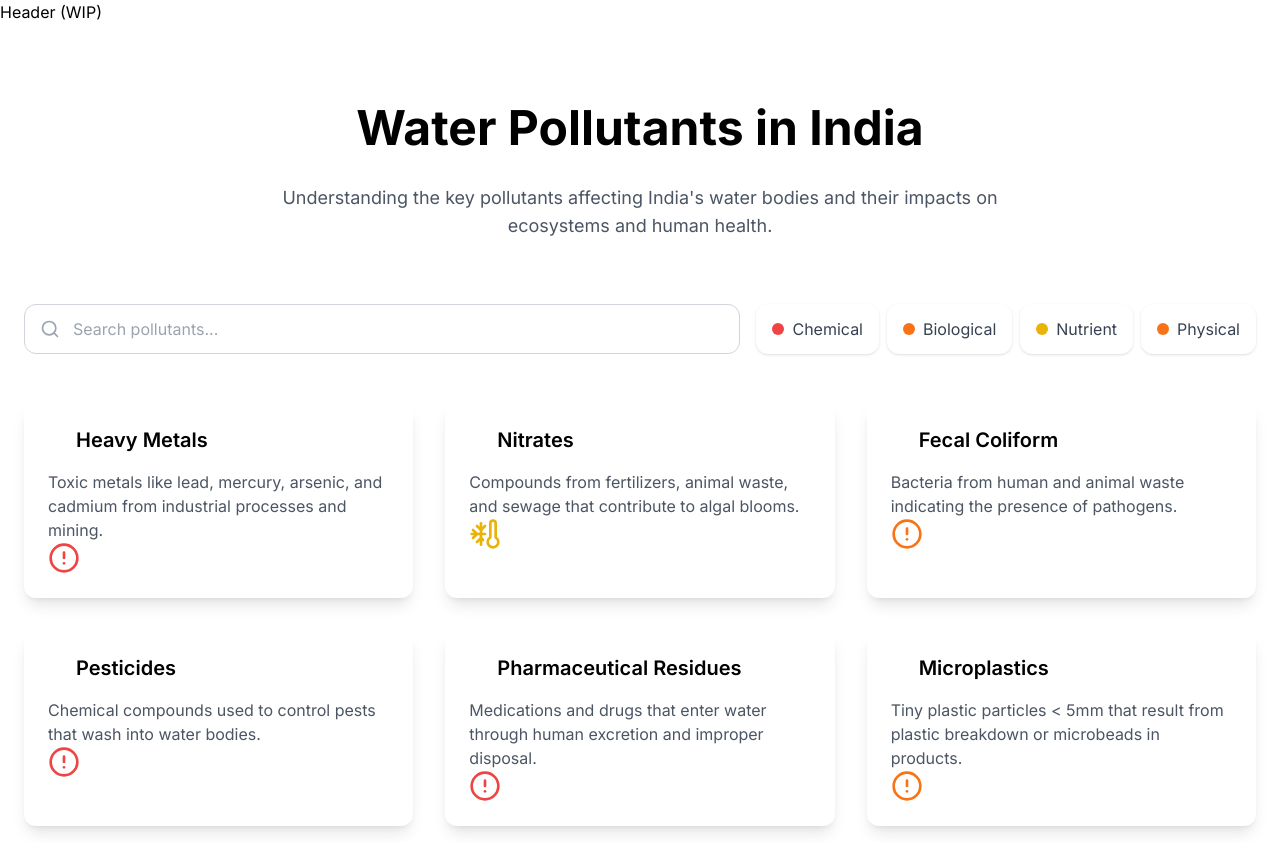
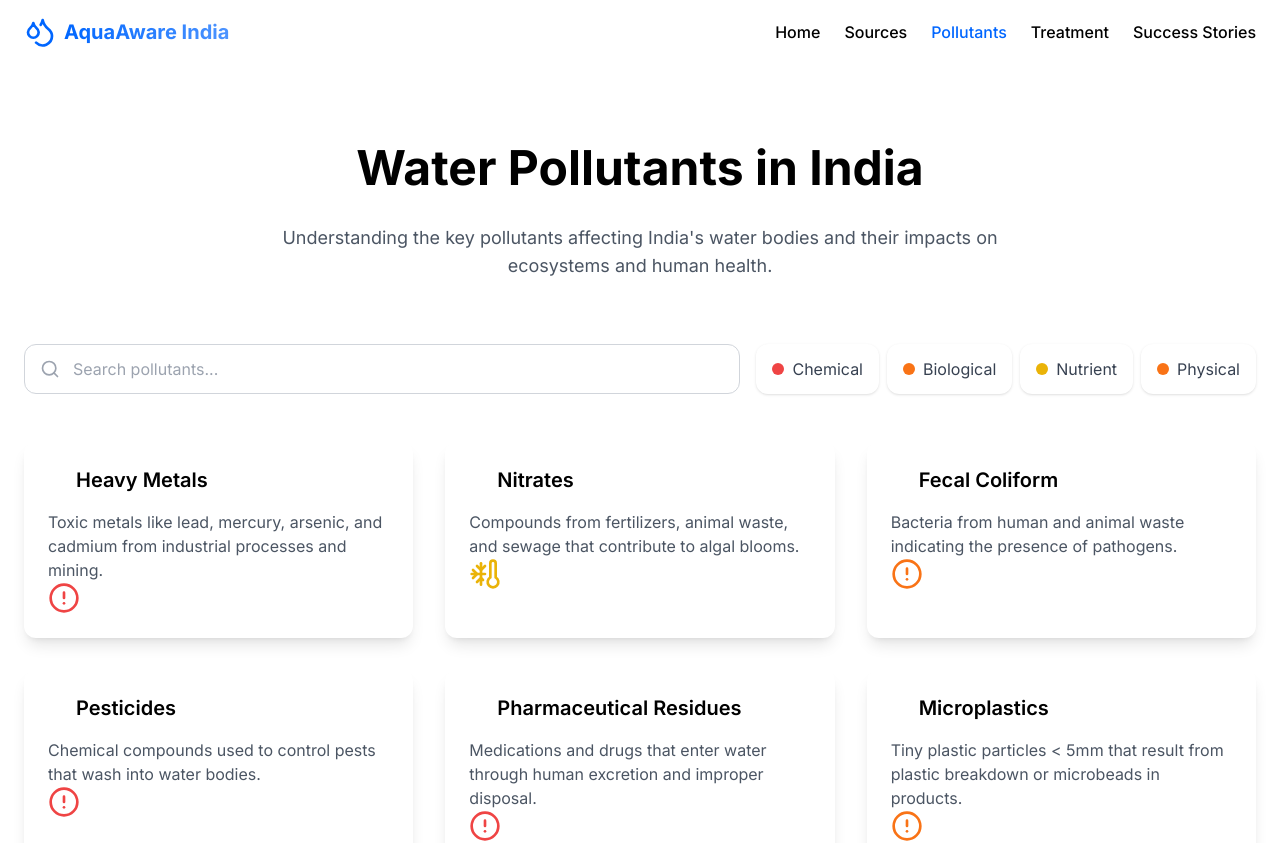
Before and after one commit to nawseekhiya/aqua-aware, a React (Vite) app in the folder client/: page /pollutants in a window 1280 px wide. Shown: the top 843 px of the page. Built offline with nearby package versions, Linux system fonts and the light colour scheme.

Commit message:
feat(client): add full layout of Header

```diff
--- a/client/src/components/layout/Header.tsx
+++ b/client/src/components/layout/Header.tsx
@@ -1,11 +1,113 @@
-import React from 'react'
+import { useState, useEffect } from 'react';
+import { NavLink, useLocation } from 'react-router-dom';
+import { Menu, X, Droplets } from 'lucide-react';
 
 const Header = () => {
+  const [isMenuOpen, setIsMenuOpen] = useState(false);
+  const [isScrolled, setIsScrolled] = useState(false);
+  const location = useLocation();
+
+  useEffect(() => {
+    const handleScroll = () => {
+      setIsScrolled(window.scrollY > 10);
+    };
+
+    window.addEventListener('scroll', handleScroll);
+    return () => window.removeEventListener('scroll', handleScroll);
+  }, []);
+
+  useEffect(() => {
+    setIsMenuOpen(false);
+  }, [location]);
+
+  const toggleMenu = () => setIsMenuOpen(!isMenuOpen);
+
+  const navLinks = [
+    { name: 'Home', path: '/' },
+    { name: 'Sources', path: '/sources' },
+    { name: 'Pollutants', path: '/pollutants' },
+    { name: 'Treatment', path: '/treatment' },
+    { name: 'Success Stories', path: '/success' },
+  ];
+
   return (
-    <div>
-      Header (WIP)
-    </div>
-  )
-}
+    <header
+      className={`sticky top-0 z-50 w-full transition-all duration-300 ease-in-out ${
+        isScrolled
+          ? 'bg-white/90 dark:bg-black/90 backdrop-blur-md shadow-md'
+          : 'bg-transparent dark:bg-transparent'
+      }`}
+    >
+      <div className="container mx-auto px-6 py-4">
+        <div className="flex items-center justify-between">
+          <NavLink
+            to="/"
+            className="flex items-center space-x-2"
+          >
+            <Droplets className="h-8 w-8 text-blue-600" />
+            <span className="text-xl font-bold bg-clip-text text-transparent bg-gradient-to-r from-blue-600 to-blue-400">
+              AquaAware India
+            </span>
+          </NavLink>
 
-export default Header
+          {/* Desktop Navigation */}
+          <nav className="hidden md:flex items-center space-x-6">
+            {navLinks.map((link) => (
+              <NavLink
+                key={link.name}
+                to={link.path}
+                className={({ isActive }) =>
+                  `font-medium transition-all duration-300 hover:text-blue-600 ${
+                    isActive
+                      ? 'text-blue-600'
+                      : 'text-black dark:text-white'
+                  }`
+                }
+              >
+                {link.name}
+              </NavLink>
+            ))}
+
+          </nav>
+
+          {/* Mobile Menu Button */}
+          <div className="md:hidden flex items-center">
+            <button
+              onClick={toggleMenu}
+              className="text-black dark:text-white p-2"
+              aria-label="Toggle menu"
+            >
+              {isMenuOpen ? <X className="h-6 w-6" /> : <Menu className="h-6 w-6" />}
+            </button>
+          </div>
+        </div>
+
+        {/* Mobile Navigation */}
+        {isMenuOpen && (
+          <nav className="md:hidden mt-4 py-4 bg-white dark:bg-black border-t border-gray-200 dark:border-gray-800">
+            <ul className="flex flex-col space-y-4">
+              {navLinks.map((link) => (
+                <li key={link.name}>
+                  <NavLink
+                    to={link.path}
+                    className={({ isActive }) =>
+                      `block px-4 py-2 font-medium rounded-md transition-all duration-300 ${
+                        isActive
+                          ? 'bg-blue-50 dark:bg-blue-900/20 text-blue-600'
+                          : 'text-black dark:text-white hover:bg-gray-100 dark:hover:bg-gray-900'
+                      }`
+                    }
+                  >
+                    {link.name}
+                  </NavLink>
+                </li>
+              ))}
+            </ul>
+          </nav>
+        )}
+      </div>
+    </header>
+  );
+};
+
+export default Header;
```
